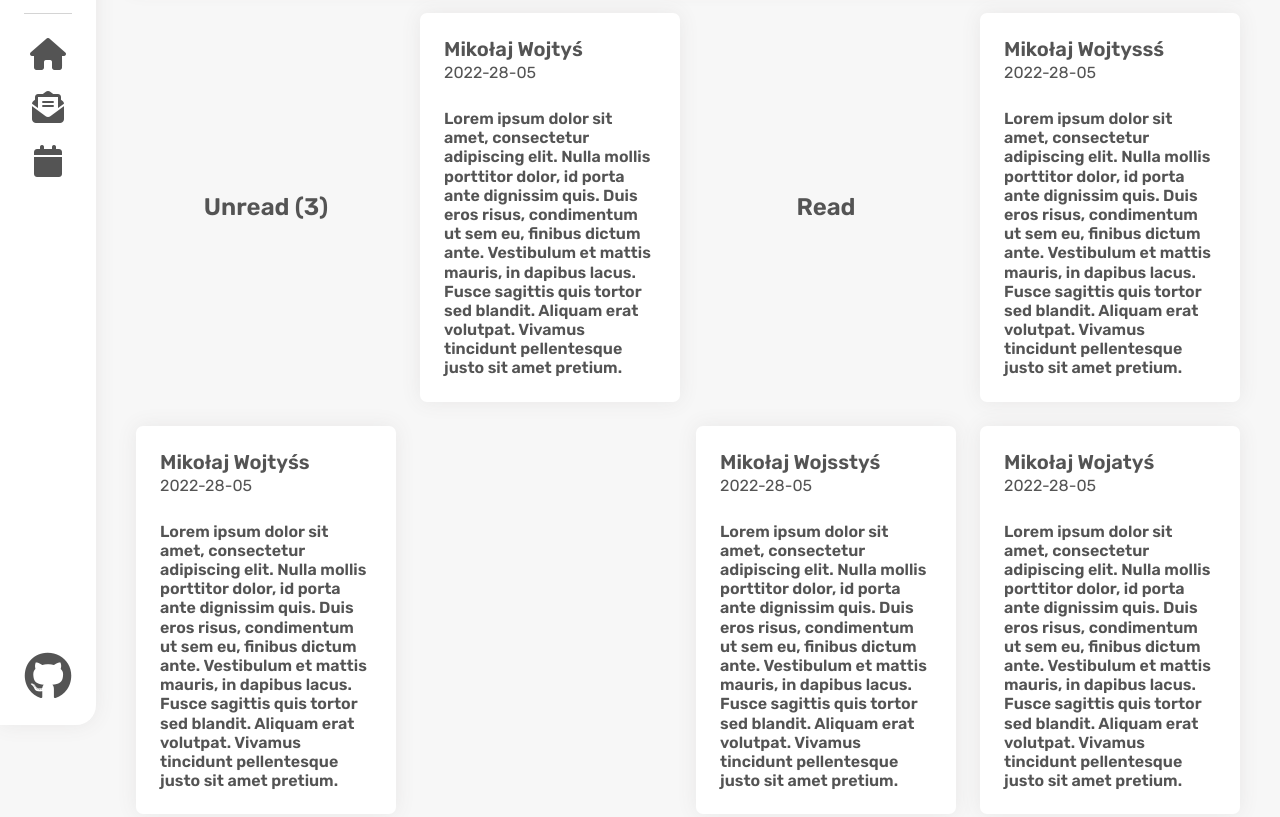
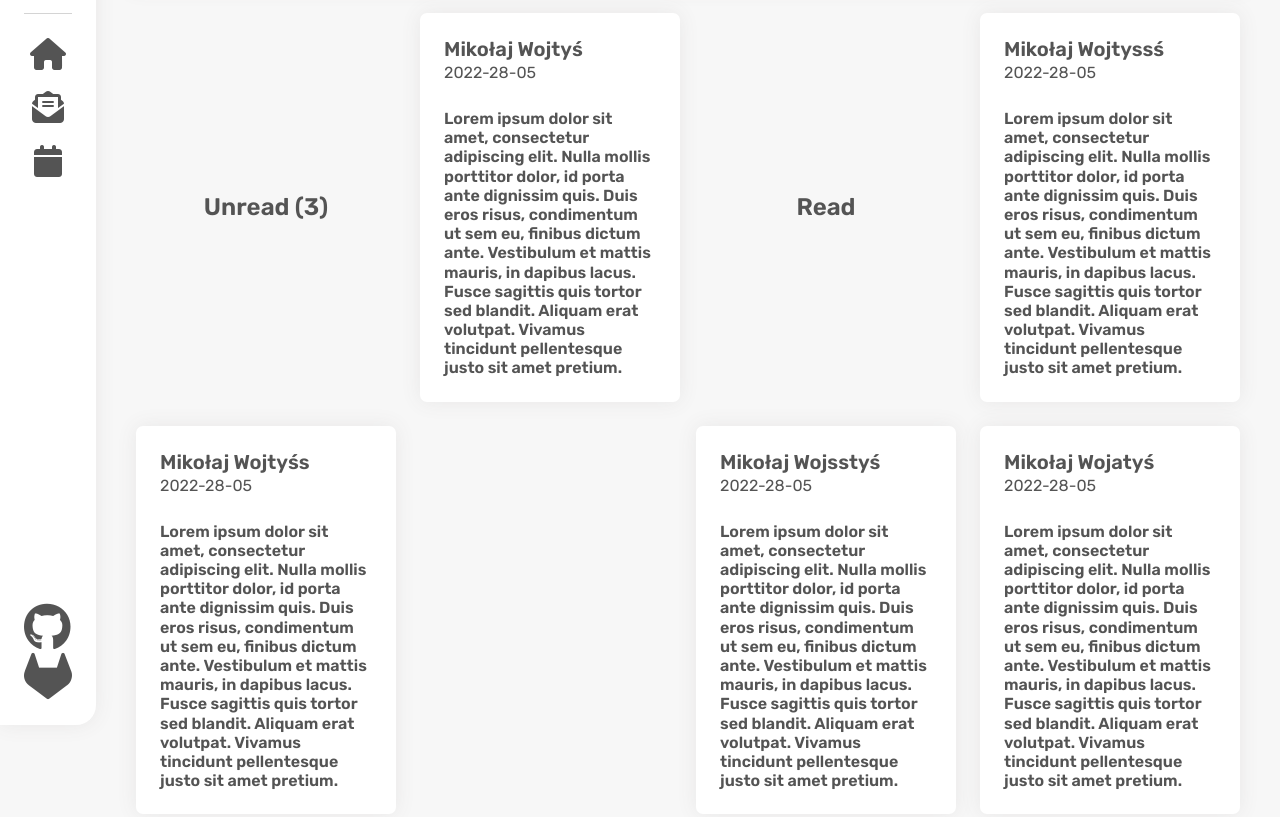
Before and after one commit to rzubrr/AdminUI, a plain HTML site: page messages.html in a window 1280 px wide. Shown: the part 75-892 px from the top of the page. Drawn offline with nearby package versions, Linux system fonts and the light colour scheme.

Commit message:
Added GitLab ref

```diff
--- a/messages.html
+++ b/messages.html
@@ -36,8 +36,12 @@
                 <li><a href="messages.html" class="nav-link item"><i class="fas fa-envelope-open-text fa-2x"></i></a></li>
                 <li><a href="https://calendar.google.com/" class="nav-link item"><i class="fas fa-calendar fa-2x"></i></a></li>
             </ul>
-            <a href="https://github.com/rzubrr/AdminUI" class="nav-link" target="_blank" id="github"><i
+            <div id="links">
+                <a href="https://github.com/rzubrr/AdminUI" class="nav-link" target="_blank" id="github"><i
                     class="fab fa-github fa-3x"></i></a>
+                <a href="https://gitlab.com/rzubrr/adminui" class="nav-link" target="_blank" id="gitlab"><i class="fab fa-gitlab fa-3x"></i></a>
+            </div>
+
         </div>
         <section id="main">
             <div class="container-fluid" id="messages">
--- a/styles/style.css
+++ b/styles/style.css
@@ -54,7 +54,7 @@ body {
     color: white;
 }
 
-#github {
+#links {
     margin-top: 1.5rem;
     position: absolute;
     bottom: 1.5rem;
```
Also changed, not shown: index.html (+4 -1 lines).
